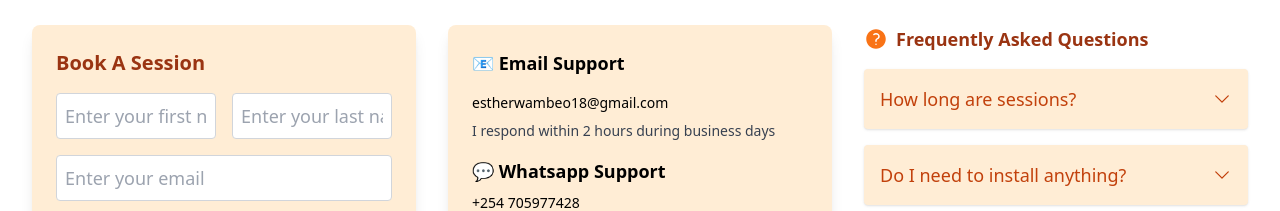
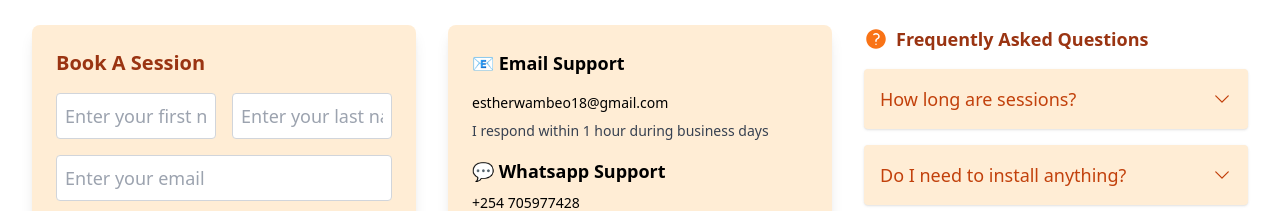
Before and after one commit to Wambeo/MasterR, a React (Vite) app: page / in a window 1280 px wide. Shown: the part 4240-4451 px from the top of the page. Built offline with nearby package versions, Linux system fonts and the light colour scheme.

Commit message:
changes done

```diff
--- a/src/components/TutoringForm.jsx
+++ b/src/components/TutoringForm.jsx
@@ -171,7 +171,7 @@ const TutoringForm = () => {
             <h3 className="text-lg font-semibold mb-4">📧 Email Support</h3>
             <p className="text-sm mb-2">estherwambeo18@gmail.com</p>
             <p className="text-sm text-gray-700 mb-4">
-              I respond within 2 hours during business days
+              I respond within 1 hour during business days
             </p>
 
             <h3 className="text-lg font-semibold mb-2">💬 Whatsapp Support</h3>
```
